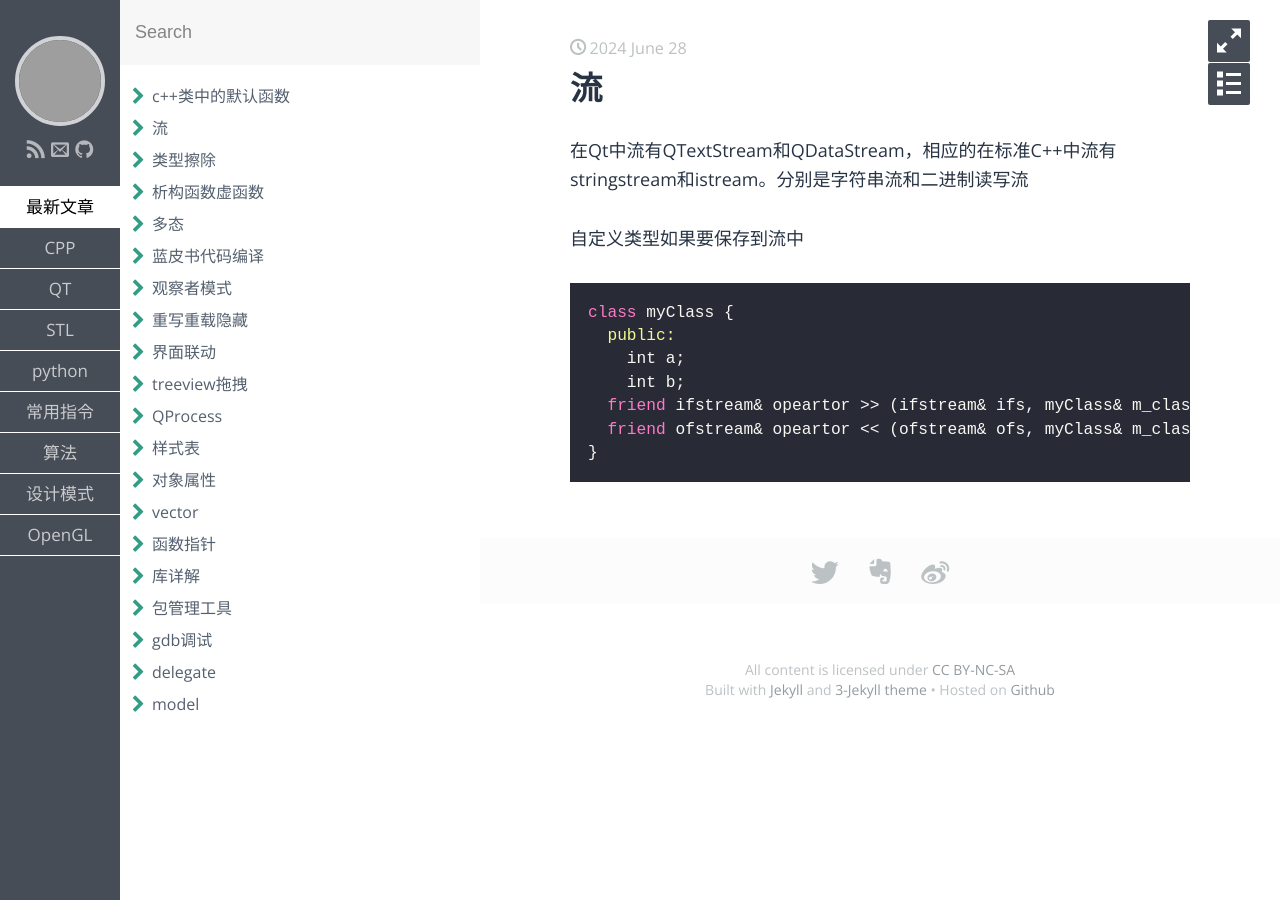
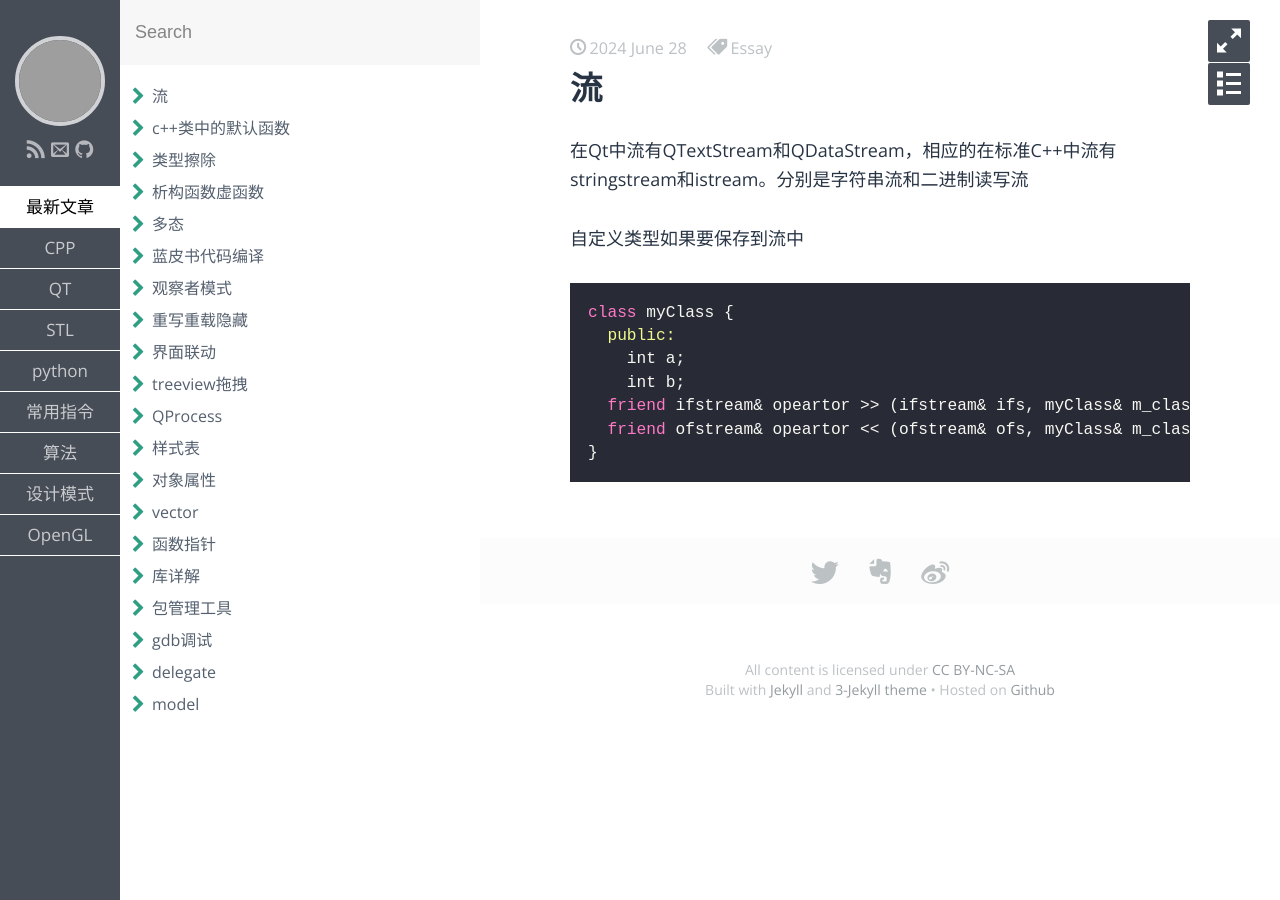
Before and after one commit to aliangaaa/aliangaaa.github.io, a Jekyll site: the page built from _posts/C++/2024-6-28-流.md, in a window 1280 px wide. Built offline with Jekyll 4.4.1, drawn with Linux system fonts in a browser that asks for light colours; some web fonts are replaced; our own code applies the rules of GitHub Pages for plain Markdown files; grey boxes are pictures that could not be loaded.

Commit message:
Update and rename _posts/2024-6-28-流.md to _posts/C++/2024-6-28-流.md

```diff
--- a/_posts/2024-6-28-流.md
+++ b/_posts/C++/2024-6-28-流.md
@@ -1,3 +1,12 @@
+---
+layout: post
+title: 流
+category: CPP
+tags: Essay
+keywords:
+description:
+---
+
 在Qt中流有QTextStream和QDataStream，相应的在标准C++中流有stringstream和istream。分别是字符串流和二进制读写流
 
 自定义类型如果要保存到流中
```
